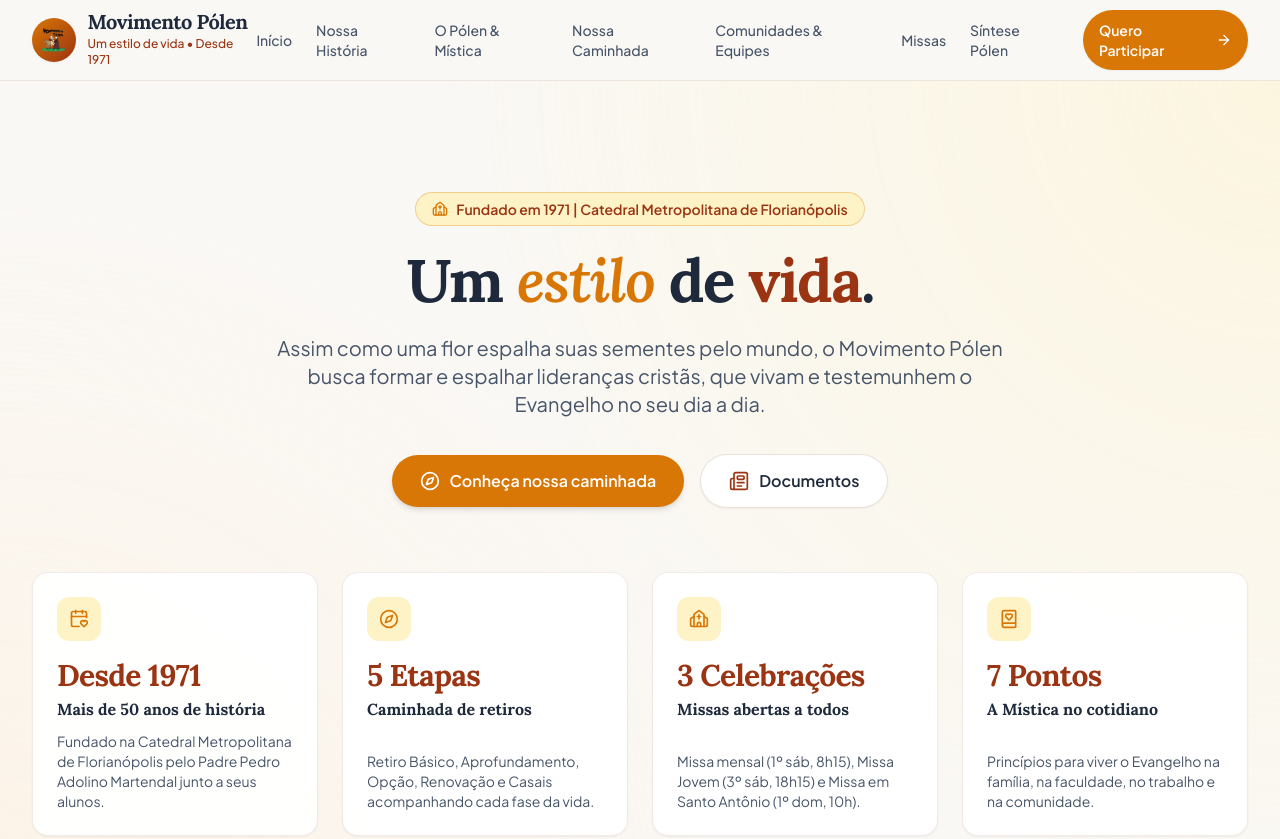
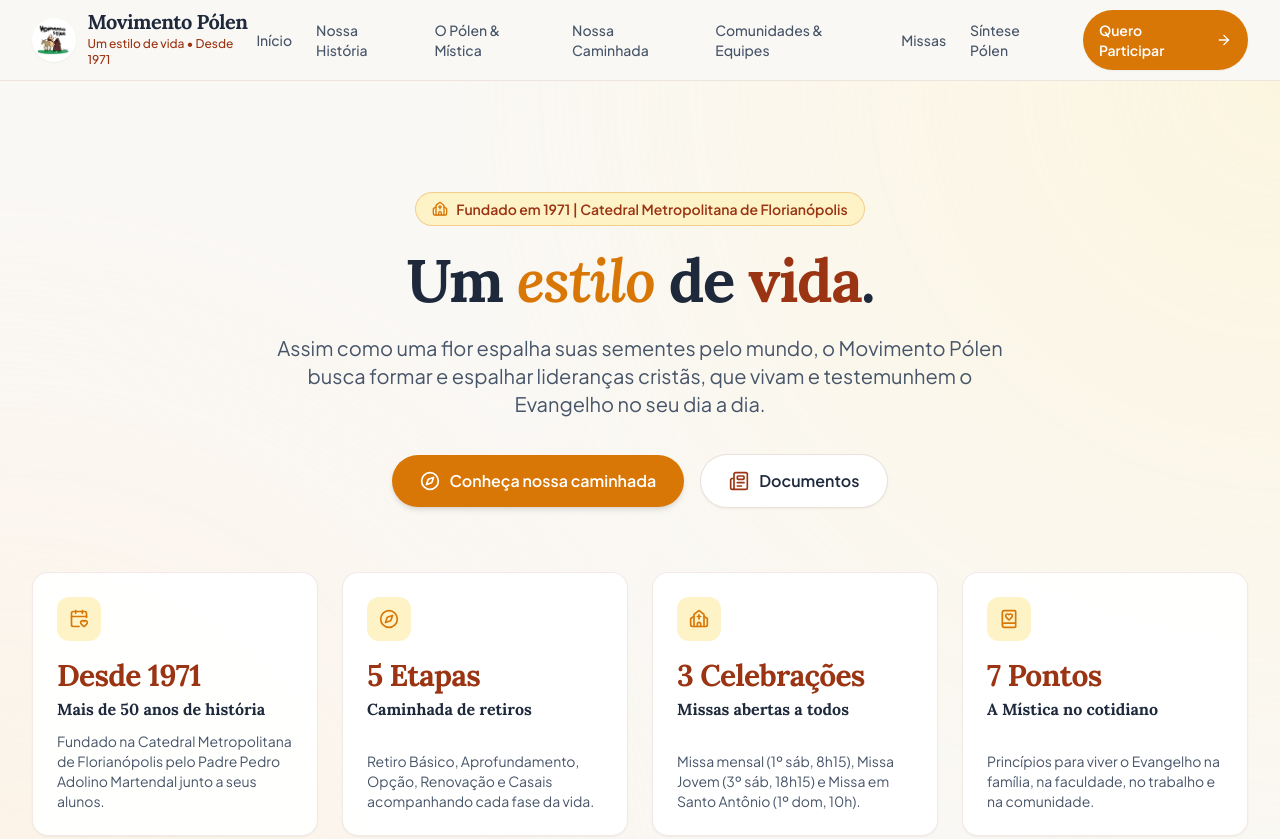
Before and after one commit to LendaBrasil542/movimento-polen, a plain HTML site: page index.html in a window 1280 px wide. Shown: the top 839 px of the page. Drawn offline with nearby package versions, Linux system fonts and the light colour scheme.

Commit message:
Update index.html

```diff
--- a/index.html
+++ b/index.html
@@ -4,6 +4,8 @@
   <meta charset="UTF-8" />
   <meta name="viewport" content="width=device-width, initial-scale=1.0" />
   <title>Movimento Pólen — Um estilo de vida (Desde 1971)</title>
+  <link rel="icon" type="image/png" href="./assets/img/logo.png" />
+   <link rel="apple-touch-icon" href="./assets/img/logo.png" />
   <meta name="description" content="Fundado em 1971 na Catedral Metropolitana de Florianópolis pelo Pe. Pedro Adolino Martendal. Assim como uma flor espalha suas sementes pelo mundo, o Movimento Pólen busca formar e espalhar lideranças cristãs." />
 
   <!-- Google Fonts: Lora (Títulos) & Plus Jakarta Sans (Corpo) -->
@@ -61,8 +63,8 @@
       <div class="flex items-center justify-between h-20">
         <!-- Marca / Logo -->
         <a href="#inicio" class="flex items-center gap-3 group focus:outline-none">
-          <div class="w-11 h-11 rounded-full bg-gradient-to-br from-dourado to-terracota flex items-center justify-center text-white shadow-sm group-hover:scale-105 transition-transform overflow-hidden">
-            <img src="./assets/img/logo.png" alt="Logo Movimento Pólen" class="w-7 h-7 object-contain" onerror="this.style.display='none'; this.nextElementSibling.style.display='flex';" />
+          <div class="w-11 h-11 rounded-full bg-gradient-to-br from-white to-white flex items-center justify-center text-white shadow-sm group-hover:scale-105 transition-transform overflow-hidden">
+            <img src="./assets/img/logo.png" alt="Logo Movimento Pólen" class="w-9 h-9 object-contain" onerror="this.style.display='none'; this.nextElementSibling.style.display='flex';" />
             <span class="hidden items-center justify-center font-serif font-bold text-lg">P</span>
           </div>
           <div>
```
